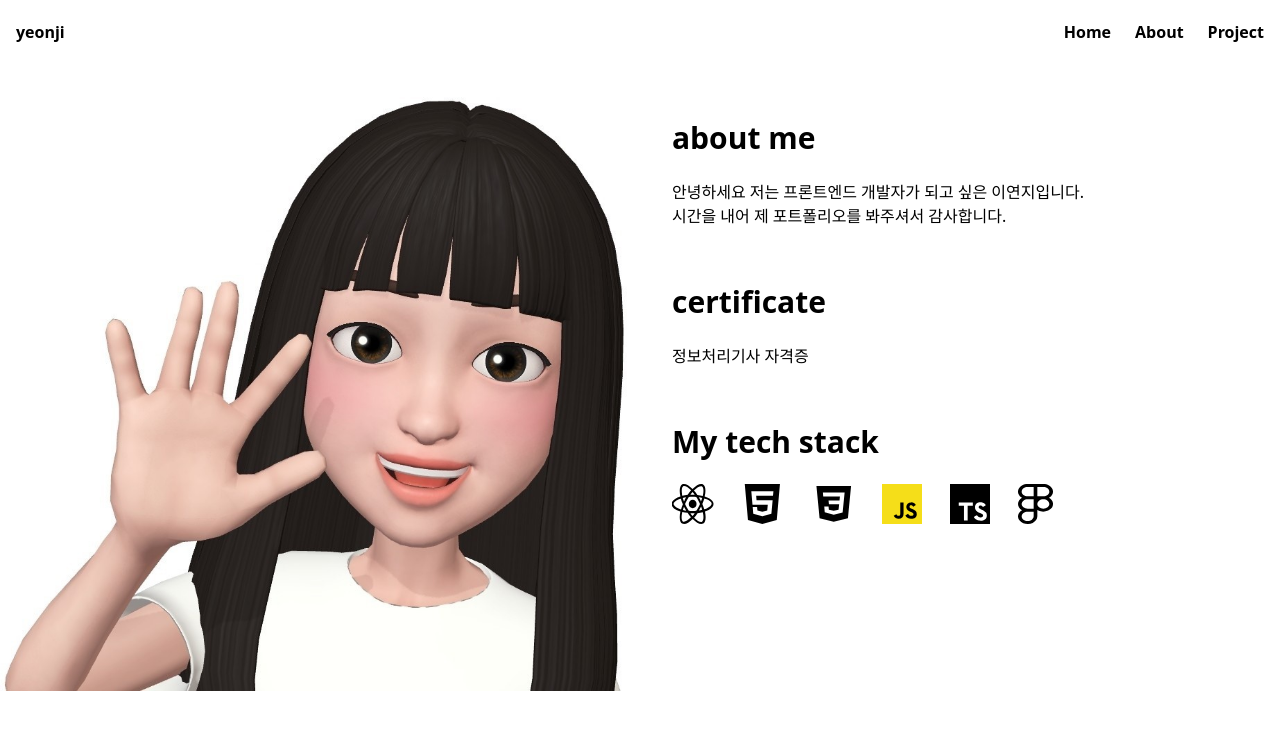
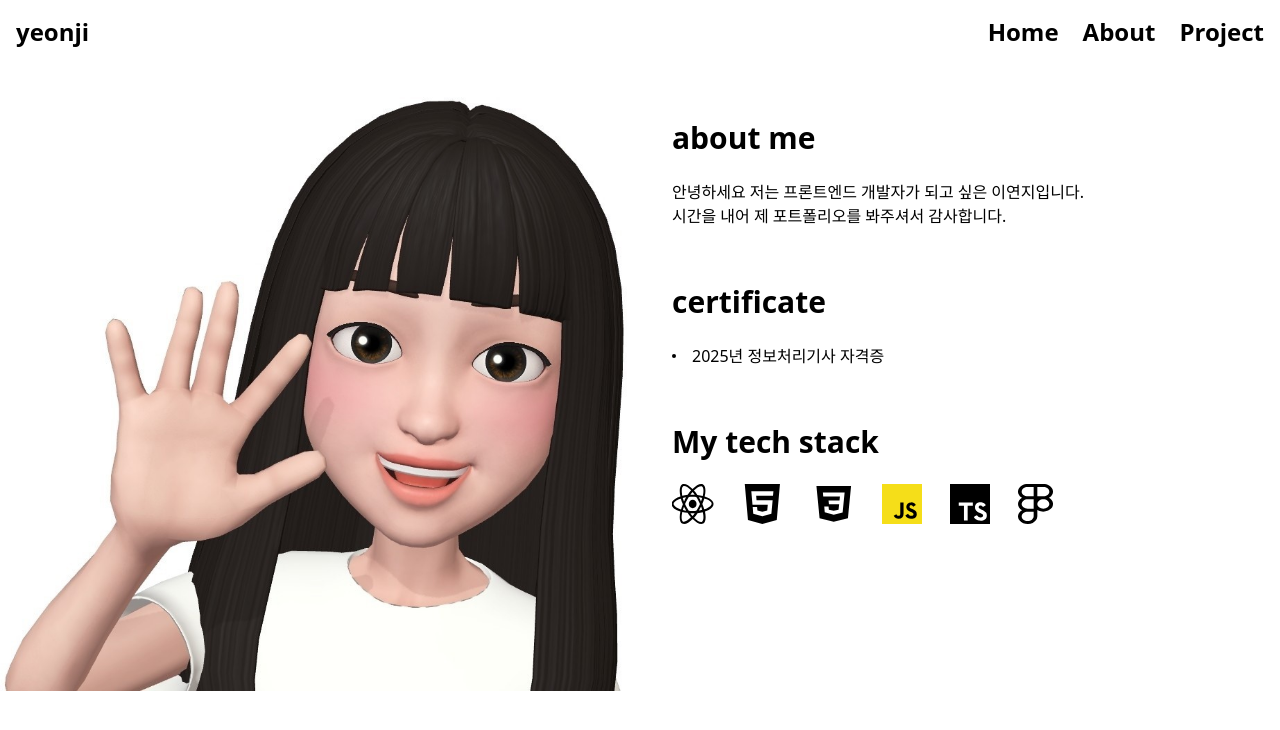
Before and after one commit to lee-yeon-ji/yeonji_portfolio, a React (Create React App) app: page /about in a window 1280 px wide. Shown: the top 730 px of the page. Built offline with nearby package versions, Linux system fonts and the light colour scheme.

Commit message:
home page

```diff
--- a/src/components/Header.jsx
+++ b/src/components/Header.jsx
@@ -16,12 +16,12 @@ export default function Header() {
 
     return (
         <div className="sticky top-0 bg-white-300 position-fixed w-full left-0 rigth-0 z-999  ">
-            <header className="max-w-7xl mx-auto">
-                <div className="flex justify-between items-center w-full h-16 font-bold text-base px-4">
+            <header className="max-w-7xl mx-auto bg-white">
+                <div className="flex justify-between items-center w-full h-16 font-bold text-2xl px-4">
                     <Link to='/'>yeonji</Link>
                     <nav className="items-center space-x-6 hidden sm:flex">
                         {navItems.map(item => (
-                            <NavLink key={item.id} to={item.to} className="hover:text-white">
+                            <NavLink key={item.id} to={item.to} className="hover:text-gray-400">
                                 {item.label}
                             </NavLink>
 
--- a/src/pages/About.jsx
+++ b/src/pages/About.jsx
@@ -19,8 +19,9 @@ export default function About() {
 
                 <div className="pt-14">
                     <div className="font-bold text-3xl">certificate</div>
-                    <div className="pt-6">
-                        <span className=""></span> 정보처리기사 자격증
+                    <div className="pt-6 flex gap-4 items-center">
+                        <span className="bg-black rounded-full w-1 h-1"></span>
+                        <span className="">2025년 정보처리기사 자격증</span>
                     </div>
                 </div>
                 <div className="pt-14">
--- a/src/pages/Project.jsx
+++ b/src/pages/Project.jsx
@@ -62,9 +62,10 @@ export default function Project() {
             <div className="flex justify-center">
                 <div className=" w-fit flex gap-2 items-center justify-center rounded-full px-4 py-3 bg-gray-300 max-sm:w-full">
                     <CategoryButton name={"ALL"}/>
+                    <CategoryButton name={"PUBLISHING"}/>
                     <CategoryButton name={"JS"} />
                     <CategoryButton name={"REACT"}/>
-                    <CategoryButton name={"PUBLISHING"}/>
+
                 </div>
             </div>
 
```
